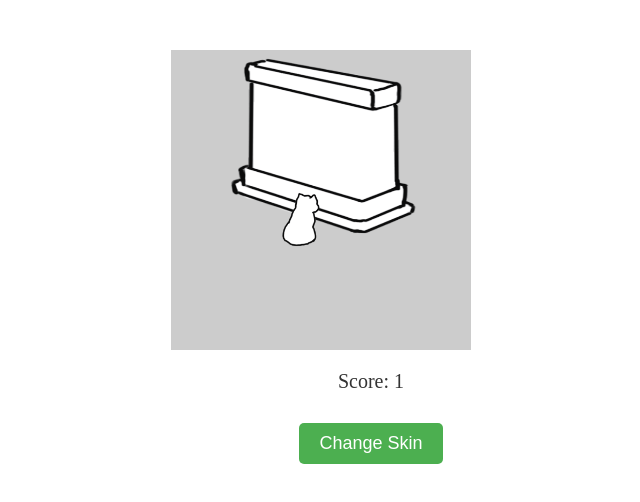
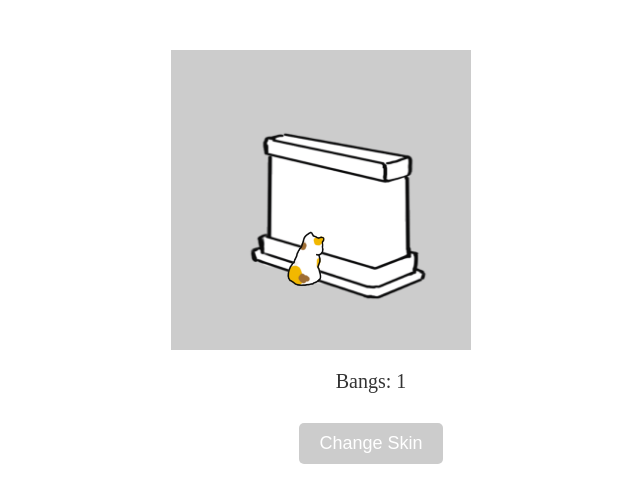
Before and after one commit to blu-octopus/wall-banger, a plain HTML site: page index.html in a window 1280 px wide. Both pictures are taken after a click on the element 590 px from the left and 200 px from the top of the page. Shown: the whole page, without its empty margins (269-909 px from the left). Drawn offline with Linux system fonts and the light colour scheme.

Commit message:
change skin

```diff
--- a/index.html
+++ b/index.html
@@ -12,10 +12,10 @@
     <div class="game-container">
         <!-- Create a clickable game area (rectangle) -->
         <div class="game-area">
-            <img src="assets/wall.png" width="200" alt="wall">
+            <img src="assets/wall.png" width="190" class="centered-image" alt="wall" >
             <div class="guy-animation" id="cat"></div>
         </div>
-        <p>Score: <span id="score">0</span></p>
+        <p>Bangs: <span id="score">0</span></p>
         <button id="upgradeButton">Change Skin</button>
     </div>
 
--- a/wallbanger.css
+++ b/wallbanger.css
@@ -16,6 +16,14 @@
     position: relative; /* Required for positioning the guy animation */
     cursor: pointer; /* Change cursor to indicate clickability */
 }
+/* Style the wall image */
+.centered-image {
+    display: block;
+    margin: 0 auto; /* Set margin to auto to center the image horizontally */
+    position: relative;
+    top: 25%; /* Center vertically */
+    left: 5%; /* Center horizontally */
+}
 
 /* Style the guy animation */
 .guy-animation {
@@ -25,8 +33,8 @@
     background-size: cover;
     position: absolute; /* Position the guy animation within the game area */
     top: 50%; /* Center vertically */
-    left: 50%; /* Center horizontally */
-    transform: translate(-50%, -50%); /* Center the animation */
+    left: 55%; /* Center horizontally */
+    transform: translate(-60%, -10%); /* Center the animation */
 }
 
 /* Style the score display */
--- a/wallbanger.js
+++ b/wallbanger.js
@@ -1,6 +1,11 @@
 // JavaScript code for Wall Banger
 
 let score = 0;
+let isAnimating = false; // Variable to track animation state
+const animationDuration = 100; // Animation duration in milliseconds
+let skinCounter = 1; // Initial skin counter
+const upgradeThreshold = 10; // Score threshold for upgrading
+let canUpgrade = false; // Variable to track if an upgrade is available
 
 // Get the audio element
 const clickSound = document.getElementById("clickSound");
@@ -9,10 +14,40 @@ const clickSound = document.getElementById("clickSound");
 clickSound.preload = "auto";
 clickSound.load();
 
+// Function to check if the button can be upgraded
+function checkUpgradability() {
+    canUpgrade = score >= upgradeThreshold;
+
+    // Update the button's appearance based on upgradability
+    const upgradeButton = document.getElementById("upgradeButton");
+    if (canUpgrade) {
+        upgradeButton.style.backgroundColor = "#4CAF50"; // Green color when upgradable
+        upgradeButton.style.pointerEvents = "auto"; // Make it clickable
+    } else {
+        upgradeButton.style.backgroundColor = "#ccc"; // Grayed out when not upgradable
+        upgradeButton.style.pointerEvents = "none"; // Disable click events
+    }
+}
+
 // Click event handler for the game area
 document.querySelector(".game-area").addEventListener("click", function() {
     // Debugging: Log a message to check if the click event is triggered
     console.log("Click event triggered.");
+
+    // If not already animating, play the animation
+    if (!isAnimating) {
+        isAnimating = true;
+
+        // Play the click animation
+        const catAnimation = document.getElementById("cat");
+        catAnimation.style.backgroundImage = `url("assets/cat${skinCounter}_bang.png")`;
+
+        // After a delay, switch back to the PNG image
+        setTimeout(function() {
+            catAnimation.style.backgroundImage = `url("assets/cat${skinCounter}.png")`;
+            isAnimating = false;
+        }, animationDuration);
+    }
 
     // Increase score
     score++;
@@ -29,18 +64,37 @@ document.querySelector(".game-area").addEventListener("click", function() {
 
     // Update the UI
     document.getElementById("score").textContent = score;
-    // Play click animation (you'll need to add this)
+
+    // Check if the button can be upgraded
+    checkUpgradability();
 });
 
-// Upgrade button event handler (if you still want it)
+// Upgrade button event handler
 document.getElementById("upgradeButton").addEventListener("click", function() {
-    if (score >= upgradeCost) {
+    if (canUpgrade) {
         // Deduct the upgrade cost
-        score -= upgradeCost;
+        score -= upgradeThreshold;
+        // Increase the skin counter (e.g., from 1 to 2)
+        skinCounter++;
         // Update the UI
         document.getElementById("score").textContent = score;
-        // Increase the click power or add an upgrade effect
+
+        // Update the cat image to the new skin
+        const catAnimation = document.getElementById("cat");
+        catAnimation.style.backgroundImage = `url("assets/cat${skinCounter}.png")`;
+
         // Update the upgrade cost based on your game logic
-        upgradeCost *= 2;
+        //upgradeThreshold *= 2;
+
+        // If the skinCounter reaches a threshold (e.g., 5), reset it back to 1
+        if (skinCounter >= 5) {
+            skinCounter = 1;
+        }
+
+        // Check if the button can be upgraded after the upgrade
+        checkUpgradability();
     }
 });
+
+// Initial check for upgradability
+checkUpgradability();
```
Also changed, not shown: assets/cat1.png (added), assets/cat1_bang.png (added), assets/cat2.png (added), assets/cat2_bang.png (added), assets/cat3.png (added), assets/cat3_bang.png (added).
